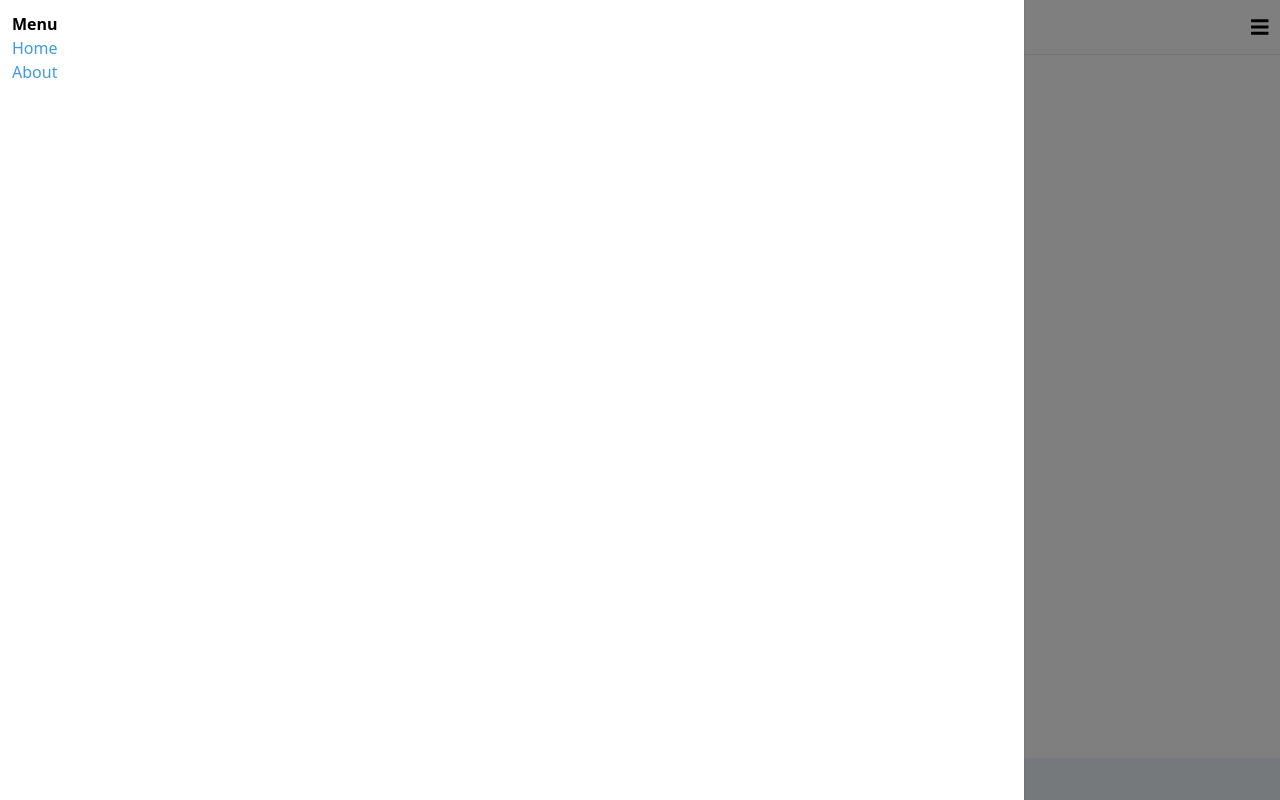
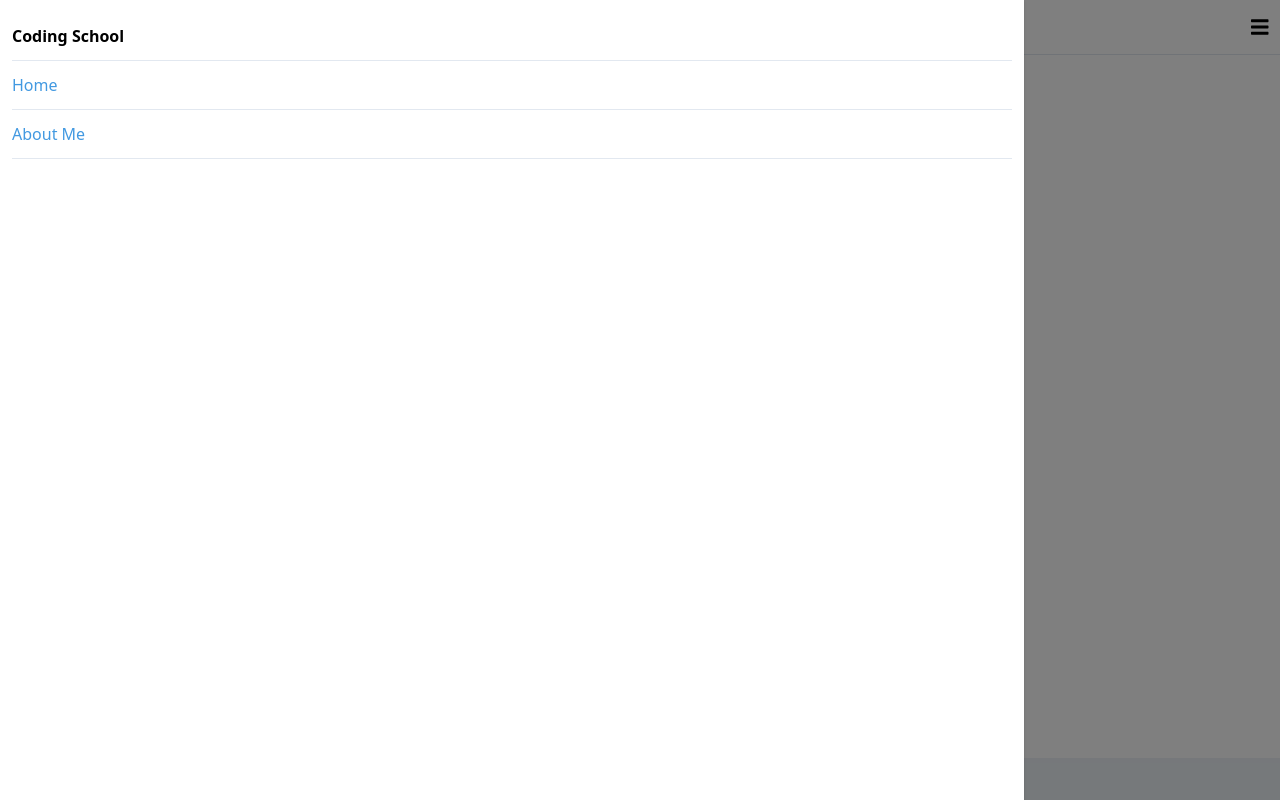
Before and after one commit to SawWebFuture/coding-school, a React (Create React App) app: page /about in a window 1280 px wide. Both pictures are taken after a click on the icon 1259 px from the left and 26 px from the top of the page. Built offline with nearby package versions, Linux system fonts and the light colour scheme.

Commit message:
Pages Added

```diff
--- a/src/App.js
+++ b/src/App.js
@@ -1,13 +1,13 @@
-import OpenEyes from './Components/OpenEyes';
-import CounterExample from './Components/CounterExample';
-import Header from './Components/Header';
-import Footer from './Components/Footer';
 import {
   BrowserRouter as Router,
   Switch,
   Route,
   Link
-} from "react-router-dom";
+} from "react-router-dom"
+import Header from './Components/Header'
+import Footer from './Components/Footer'
+import Home from './Views/Home'
+import About from './Views/About'
 
 function App() {
   return (
@@ -17,16 +17,17 @@ function App() {
     <Router>
 
       <Header />
-        <OpenEyes name="Scottchi"/>
 
+        <div className="p-3">
           <Switch>
             <Route exact path="/">
-            <h1 className="font-bold text-2x1">This is the home page</h1>
+              <Home />
             </Route>
             <Route path="/about">
-            <h1 className="font-bold text-2x1">About Page - Page</h1>
+              <About />
             </Route>
           </Switch>
+        </div>
 
         <Footer />
 
--- a/src/Components/Nagivation.js
+++ b/src/Components/Nagivation.js
@@ -2,7 +2,7 @@ import React, { useState } from 'react'
 import { FontAwesomeIcon } from '@fortawesome/react-fontawesome'
 import { faBars } from '@fortawesome/free-solid-svg-icons'
 import {useTransition, animated} from 'react-spring'
-import { Link } from "react-router-dom";
+import NavigationMenu from './NavigationMenu'
 
 function Nagivation() {
     const [showMenu, setShowMenu] = useState(false)
@@ -75,15 +75,9 @@ function Nagivation() {
                         style={props}
                         className="fixed bg-white top-0 left-0 w-4/5 h-full z-50 shadow p-3"
                     >
-                        <span className="font-bold">Menu</span>
-                        <ul>
-                            <li>
-                                <Link to="/" className="text-blue-500">Home</Link>
-                            </li>
-                            <li>
-                                <Link to="/about" className="text-blue-500">About</Link>
-                            </li>
-                        </ul>
+                    <NavigationMenu
+                        closeMenu={() => setShowMenu(false)}
+                    />
                     </animated.div>
                 )
             }
--- /dev/null
+++ b/src/Components/NavigationMenu.js
@@ -0,0 +1,32 @@
+import React from 'react'
+import { Link } from "react-router-dom"
+
+function NavigationMenu(props) {
+    return (
+        <div>
+            <div className="font-bold py-3">Coding School</div>
+            <ul>
+                <li>
+                    <Link
+                        to="/"
+                        className="text-blue-500 py-3 border-t border-b block"
+                        onClick={props.closeMenu}
+                    >
+                        Home
+                    </Link>
+                </li>
+                <li>
+                    <Link
+                        to="/about"
+                        className="text-blue-500 py-3 border-b block"
+                        onClick={props.closeMenu}
+                    >
+                        About Me
+                    </Link>
+                </li>
+            </ul>
+        </div>
+    )
+}
+
+export default NavigationMenu
--- /dev/null
+++ b/src/Views/About.js
@@ -0,0 +1,14 @@
+import React from 'react'
+
+function About() {
+    return (
+        <div>
+            <h1 className="font-bold text-2x1 mb-3">About Page - Page</h1>
+            <p>
+                This is content
+            </p>
+        </div>
+    )
+}
+
+export default About
--- /dev/null
+++ b/src/Views/Home.js
@@ -0,0 +1,15 @@
+import React from 'react'
+import OpenEyes from '../Components/OpenEyes'
+
+function Home() {
+    return (
+        <div>
+            <h1 className="font-bold text-2x1">This is the home page</h1>
+
+            <OpenEyes name="Scottchi"/>
+
+        </div>
+    )
+}
+
+export default Home
```
Lines whose indentation alone changed are shown as unchanged.
